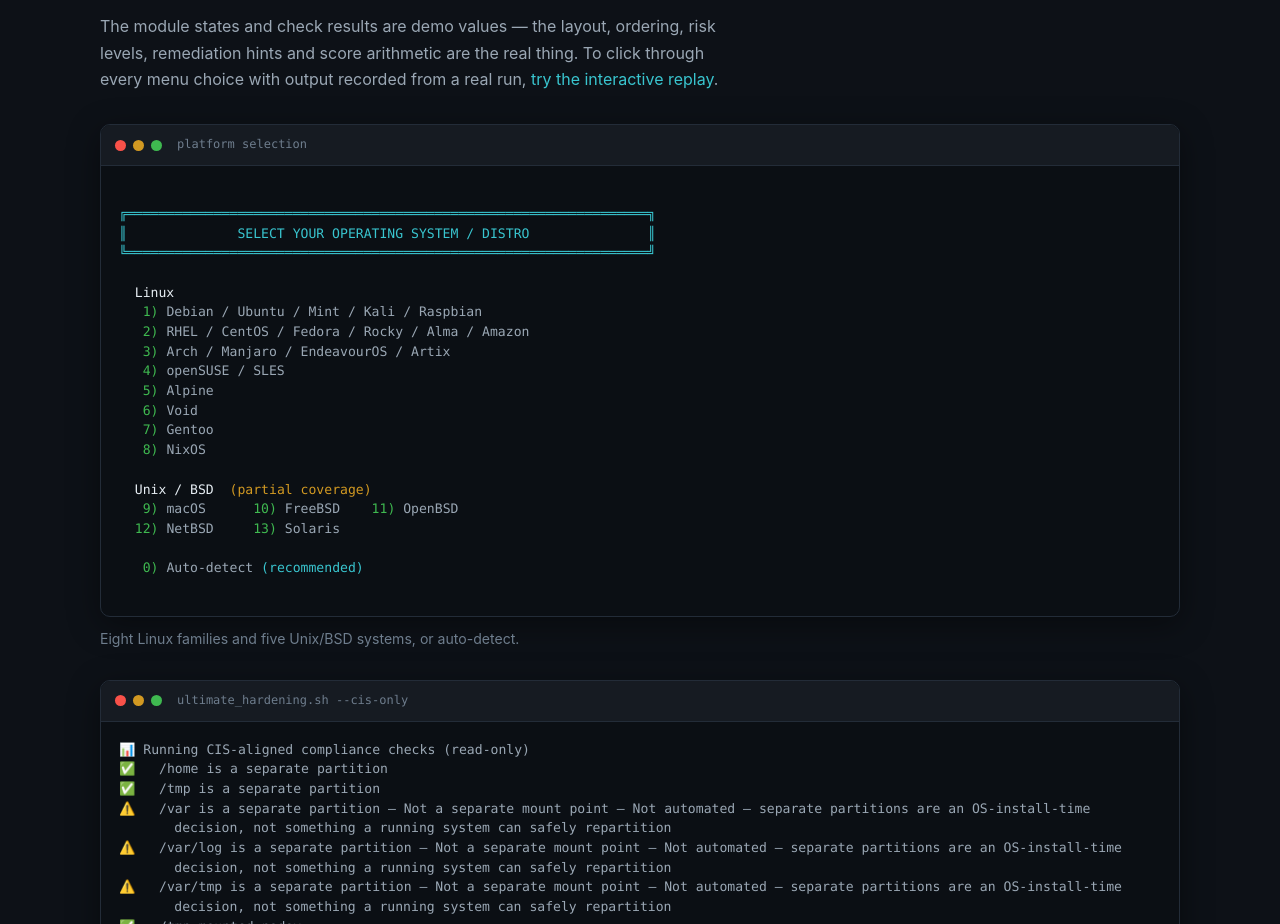
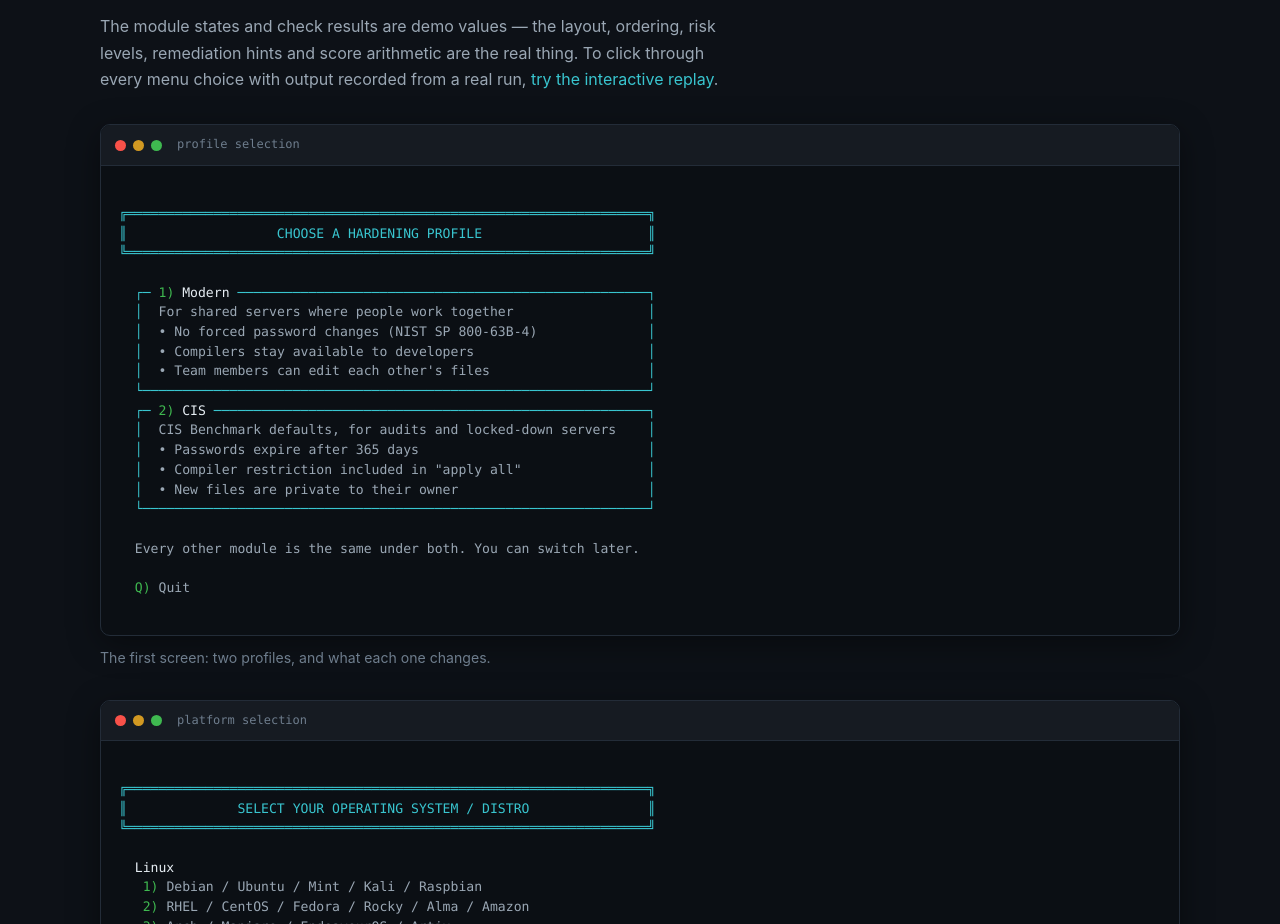
Before and after one commit to Kal1010101/ultimate-sys-hardening, a plain HTML site: page docs/index.html in a window 1280 px wide. Shown: the part 2531-3455 px from the top of the page. Drawn offline with Linux system fonts and the light colour scheme.

Commit message:
Show the profile screen on the site and in the README
Since 2.8.0 the tool opens on the profile screen, but the site's "See
it" section and the README's screenshot row still began at platform
selection, as if that came first.

build-terminals.sh gets a block_profile that runs the real
show_profile_menu (clear, read and recorded_profile stubbed, so it
shows a first run with no Enter line) and splices it into a new
"profile selection" terminal on index.html, ahead of the platform one.
build-readme-shots.sh renders it to docs/images/readme/profile-menu.png
from that block, and the README row now has four shots, the profile
screen first, at 200px each.

The README's compliance screenshot alt text said 88% with 22 of 25
checks; the image shows 89% with 25 of 28 since the /tmp checks, and
now the text does too.

build-terminals.sh --check reports every block up to date,
test_site_security passes for index.html, module_count passes.

```diff
--- a/docs/index.html
+++ b/docs/index.html
@@ -401,6 +401,39 @@
       real thing. To click through every menu choice with output recorded
       from a real run, <a href="demo.html">try the interactive replay</a>.
     </p>
+
+    <div class="term term-wide">
+      <div class="term-bar">
+        <span class="dot" style="background:#f85149"></span>
+        <span class="dot" style="background:#d29922"></span>
+        <span class="dot" style="background:#3fb950"></span>
+        <span class="term-title">profile selection</span>
+      </div>
+<div class="term-body"><!-- BEGIN generated profile: ./docs/build-terminals.sh -->
+<span class="c-c">╔══════════════════════════════════════════════════════════════════╗</span>
+<span class="c-c">║</span><span class="c-c">                   CHOOSE A HARDENING PROFILE</span>                     <span class="c-c">║</span>
+<span class="c-c">╚══════════════════════════════════════════════════════════════════╝</span>
+
+  <span class="c-c">┌─</span><span class="c-g"> 1)</span> <span class="c-w">Modern</span> <span class="c-c">────────────────────────────────────────────────────┐</span>
+  <span class="c-c">│</span>  For shared servers where people work together                 <span class="c-c">│</span>
+  <span class="c-c">│</span>  • No forced password changes (NIST SP 800-63B-4)              <span class="c-c">│</span>
+  <span class="c-c">│</span>  • Compilers stay available to developers                      <span class="c-c">│</span>
+  <span class="c-c">│</span>  • Team members can edit each other&#x27;s files                    <span class="c-c">│</span>
+  <span class="c-c">└────────────────────────────────────────────────────────────────┘</span>
+  <span class="c-c">┌─</span><span class="c-g"> 2)</span> <span class="c-w">CIS</span> <span class="c-c">───────────────────────────────────────────────────────┐</span>
+  <span class="c-c">│</span>  CIS Benchmark defaults, for audits and locked-down servers    <span class="c-c">│</span>
+  <span class="c-c">│</span>  • Passwords expire after 365 days                             <span class="c-c">│</span>
+  <span class="c-c">│</span>  • Compiler restriction included in &quot;apply all&quot;                <span class="c-c">│</span>
+  <span class="c-c">│</span>  • New files are private to their owner                        <span class="c-c">│</span>
+  <span class="c-c">└────────────────────────────────────────────────────────────────┘</span>
+
+  Every other module is the same under both. You can switch later.
+
+  <span class="c-g">Q)</span> Quit
+<!-- END generated profile -->
+</div>
+    </div>
+    <p class="term-cap">The first screen: two profiles, and what each one changes.</p>
 
     <div class="term term-wide">
       <div class="term-bar">
```
Also changed, not shown: docs/images/readme/profile-menu.png (added), 4 other files.
